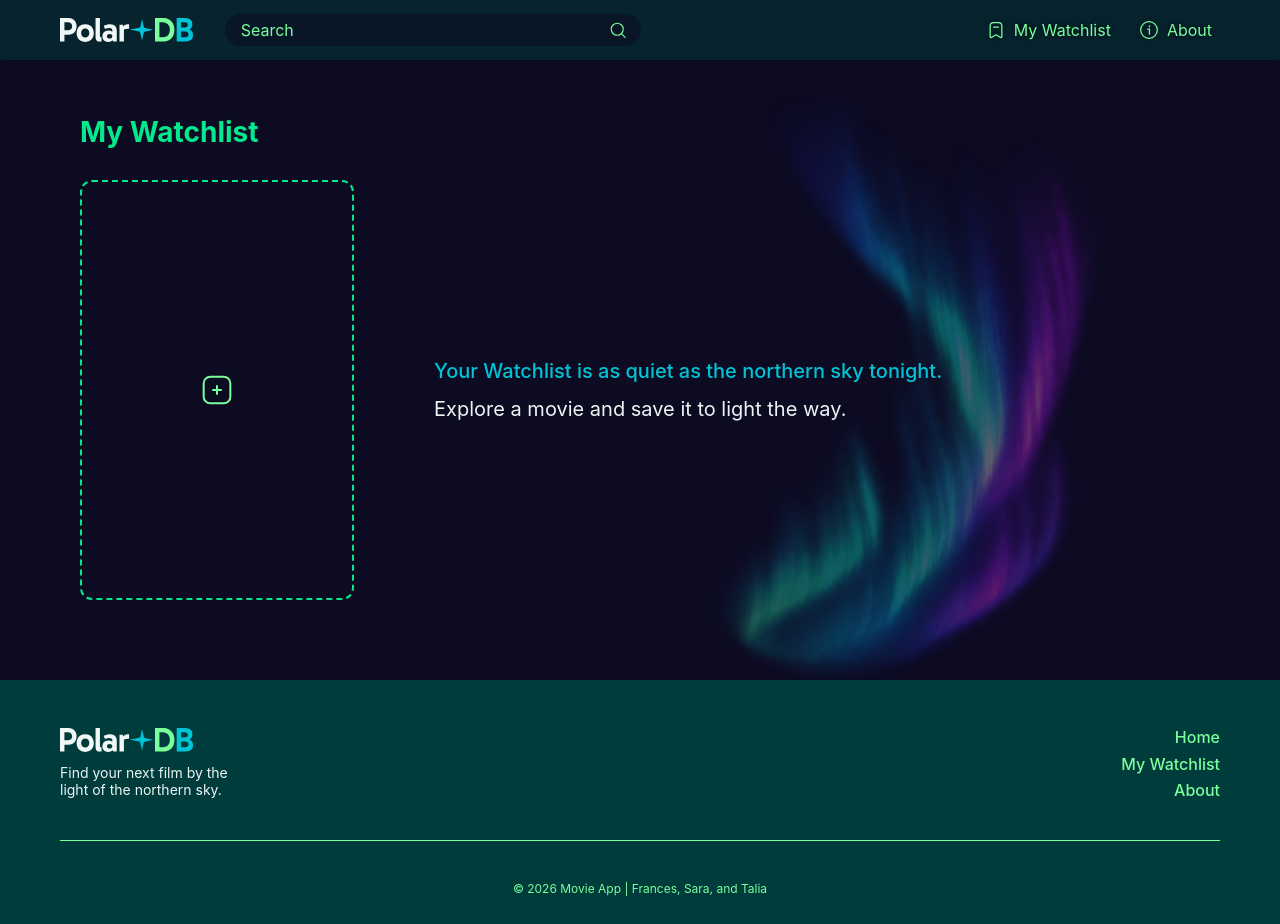
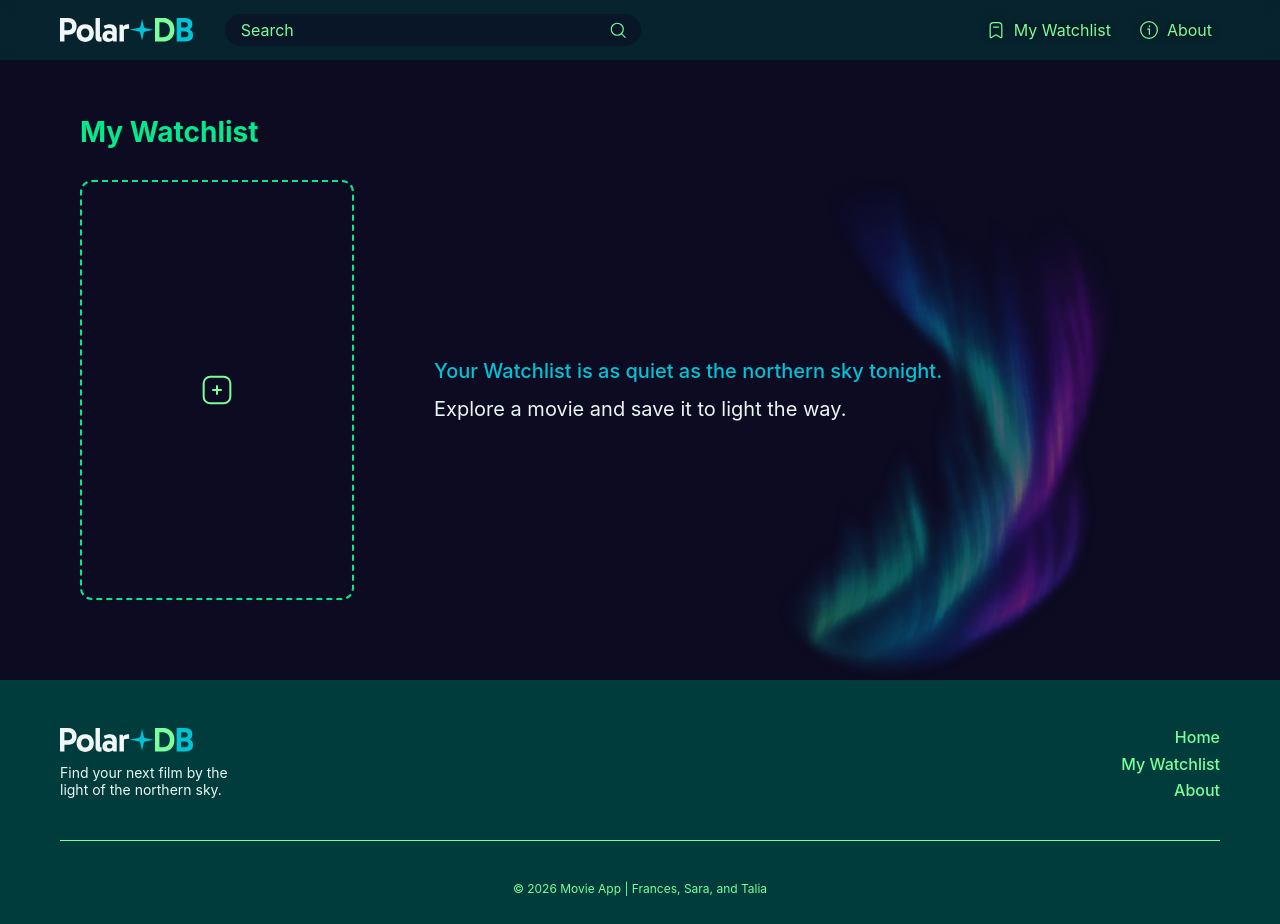
Before and after one commit to francescalulo/polar-db, a React (Vite) app: page /watchlist in a window 1280 px wide. Built offline with nearby package versions, Linux system fonts and the light colour scheme; no server answers.

Commit message:
Fix responsive empty watchlist layout

```diff
--- a/src/components/EmptyWatchlist/EmptyWatchlist.scss
+++ b/src/components/EmptyWatchlist/EmptyWatchlist.scss
@@ -18,23 +18,6 @@
   line-height: 1.5;
   text-align: center;
   z-index: 0;
-
-  &::before {
-    content: '';
-    position: absolute;
-    width: 24rem;
-    height: 24rem;
-    top: 50%;
-    left: 50%;
-    transform: translate(-50%, -50%);
-    background-image: url('../../assets/images/polar-db-aurora-optimized.webp');
-    background-repeat: no-repeat;
-    background-position: center;
-    background-size: contain;
-    opacity: 0.34;
-    z-index: -1;
-    pointer-events: none;
-  }
 }
 
 .emptyWatchlist__heading {
@@ -51,30 +34,42 @@
   .emptyWatchlist {
     grid-template-columns: auto minmax(0, 1fr);
     justify-items: initial;
-    gap: 4rem;
+    align-items: center;
+    column-gap: 4rem;
   }
 
   .emptyWatchlist__message {
     text-align: left;
-
-    &::before {
-      width: 32rem;
-      height: 32rem;
-      transform: translate(-35%, -50%);
-    }
   }
 }
 
 @include desktop {
   .emptyWatchlist {
+    grid-template-columns: auto minmax(0, 1fr);
+    align-items: center;
     gap: 5rem;
   }
 
   .emptyWatchlist__message {
+    position: relative;
+    text-align: left;
+    z-index: 0;
+
     &::before {
-      width: 38rem;
-      height: 38rem;
-      transform: translate(-30%, -50%);
+      content: '';
+      position: absolute;
+      width: 32rem;
+      height: 32rem;
+      top: 50%;
+      left: 50%;
+      transform: translate(-15%, -42%);
+      background-image: url('../../assets/images/polar-db-aurora-optimized.webp');
+      background-repeat: no-repeat;
+      background-position: center;
+      background-size: contain;
+      opacity: 0.34;
+      z-index: -1;
+      pointer-events: none;
     }
   }
 }
```
